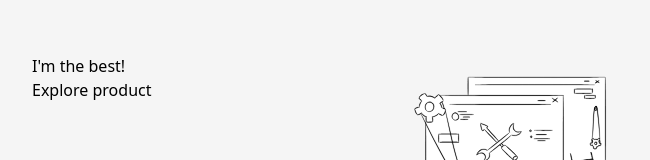
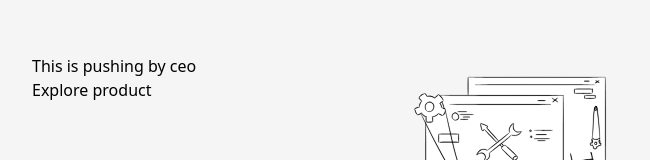
Before and after one commit to bwyx/g-intention, a Next.js app: page / in a window 1280 px wide. Shown: the part 223-383 px from the top of the page, without its empty margins (288-938 px from the left). Built offline with nearby package versions, Linux system fonts and the light colour scheme.

Commit message:
data push g-intention

```diff
--- a/src/components/under-construction/UnderConstruction.js
+++ b/src/components/under-construction/UnderConstruction.js
@@ -9,7 +9,7 @@ const UnderConstruction = () => {
                 <div className="under-construction-container">
                     <div>
                         <div>
-                            <h1>I'm the best!</h1>
+                            <h1>This is pushing by ceo</h1>
                             <h6>
                             </h6>
                             <button>Explore product</button>
```
